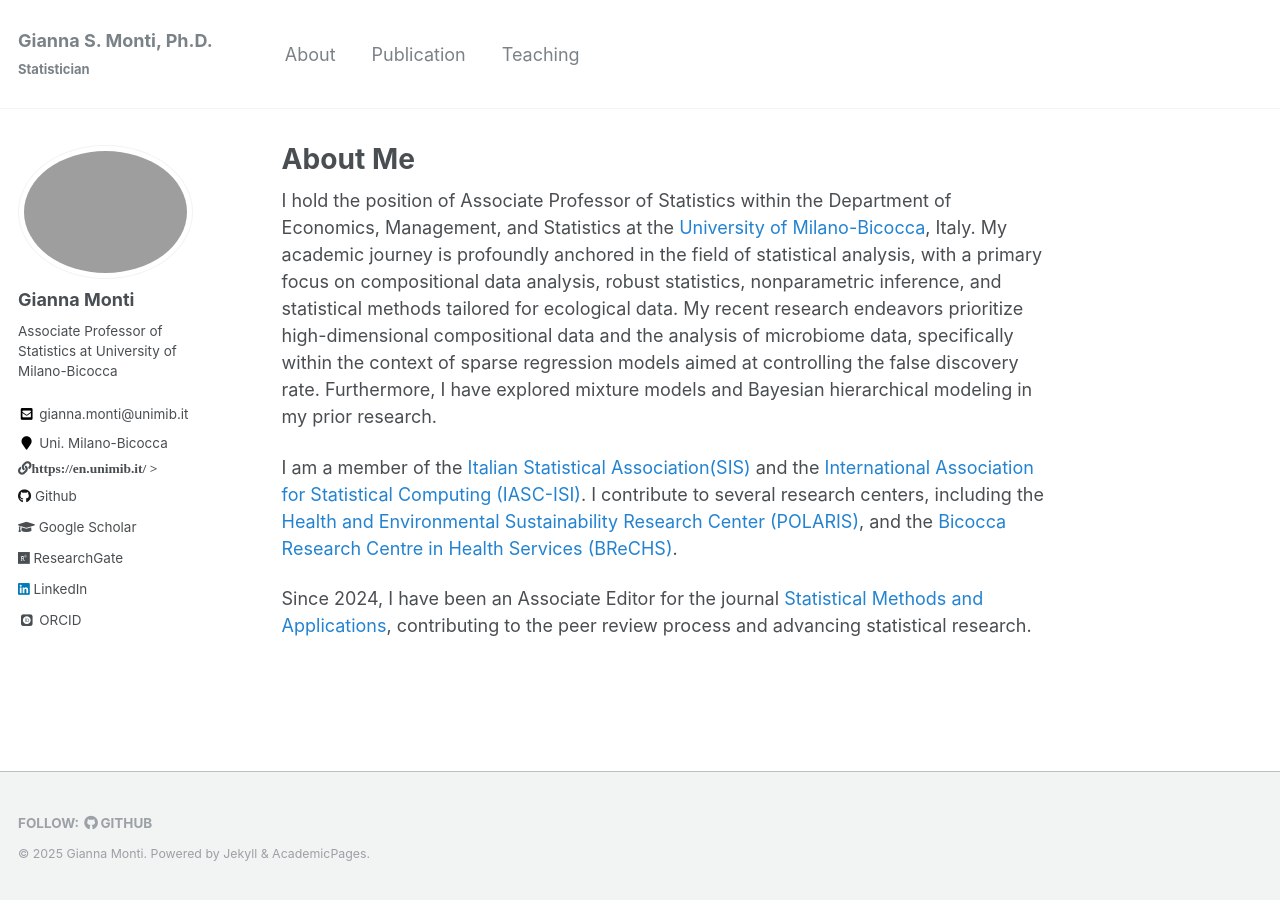
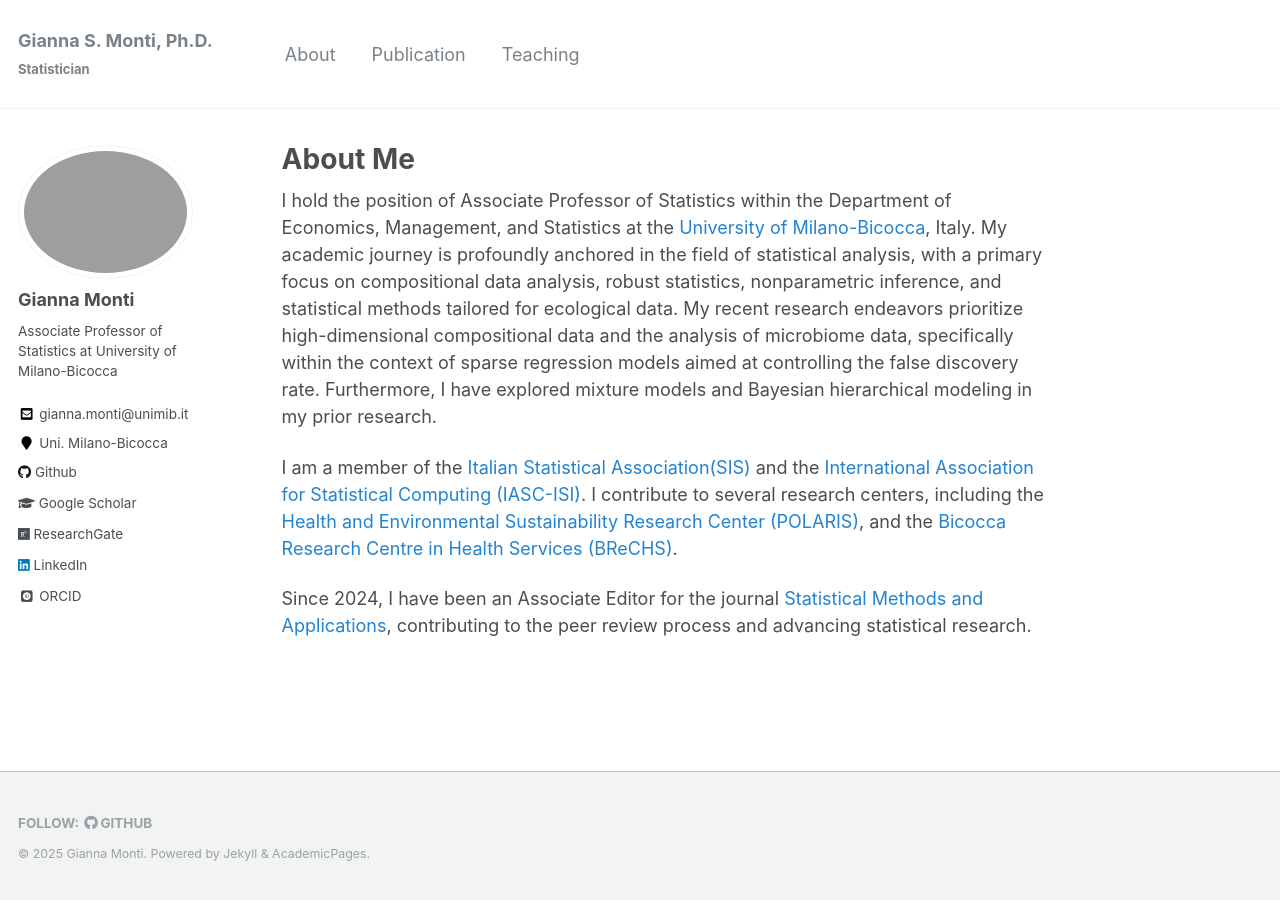
Before and after one commit to giannamonti/giannamonti.github.io, a Jekyll site: the page built from _pages/about.md, in a window 1280 px wide. Built offline with Jekyll 4.4.1, drawn with Linux system fonts in a browser that asks for light colours; some web fonts are replaced; a style sheet for code colours, icons or effects is not loaded.

Commit message:
mod location

```diff
--- a/_includes/author-profile.html
+++ b/_includes/author-profile.html
@@ -30,9 +30,6 @@
       {% endif %}
       {% if author.employer %}
         <li><i class="fa fa-fw fa-map-marker" aria-hidden="true"></i> {{ author.employer }}</li>
-      {% endif %}
-      {% if author.employerURL %}
-        <li><a href="{{ author.employerURL }}" class="fas fa-link" aria-hidden="true">{{ author.employerURL }} ></a></li>
       {% endif %}
       {% if author.uri %}
         <li><a href="{{ author.uri }}"><i class="fas fa-link" aria-hidden="true"></i> {{ site.data.ui-text[site.locale].website_label | default: "Website" }}</a></li>
```
